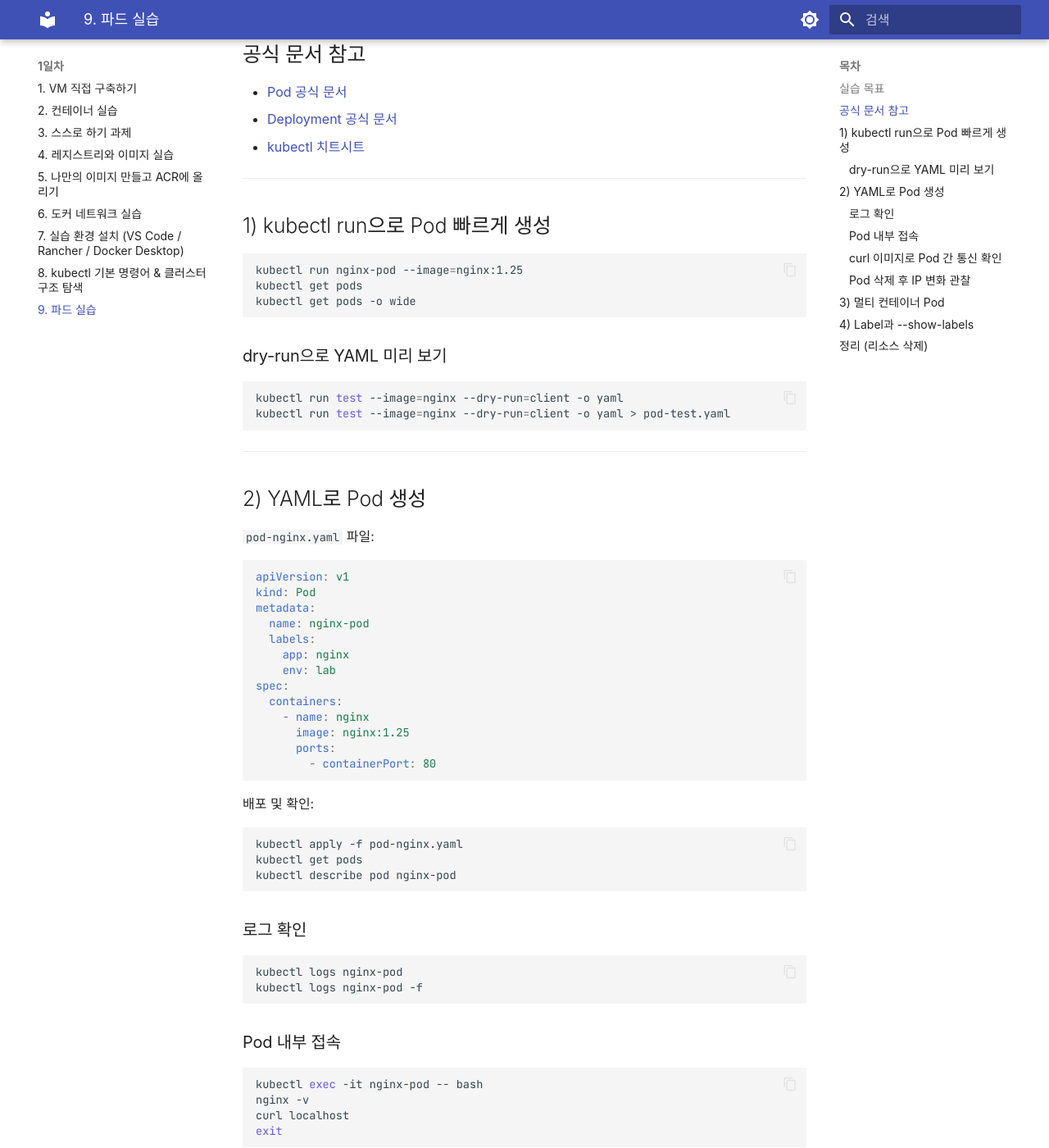
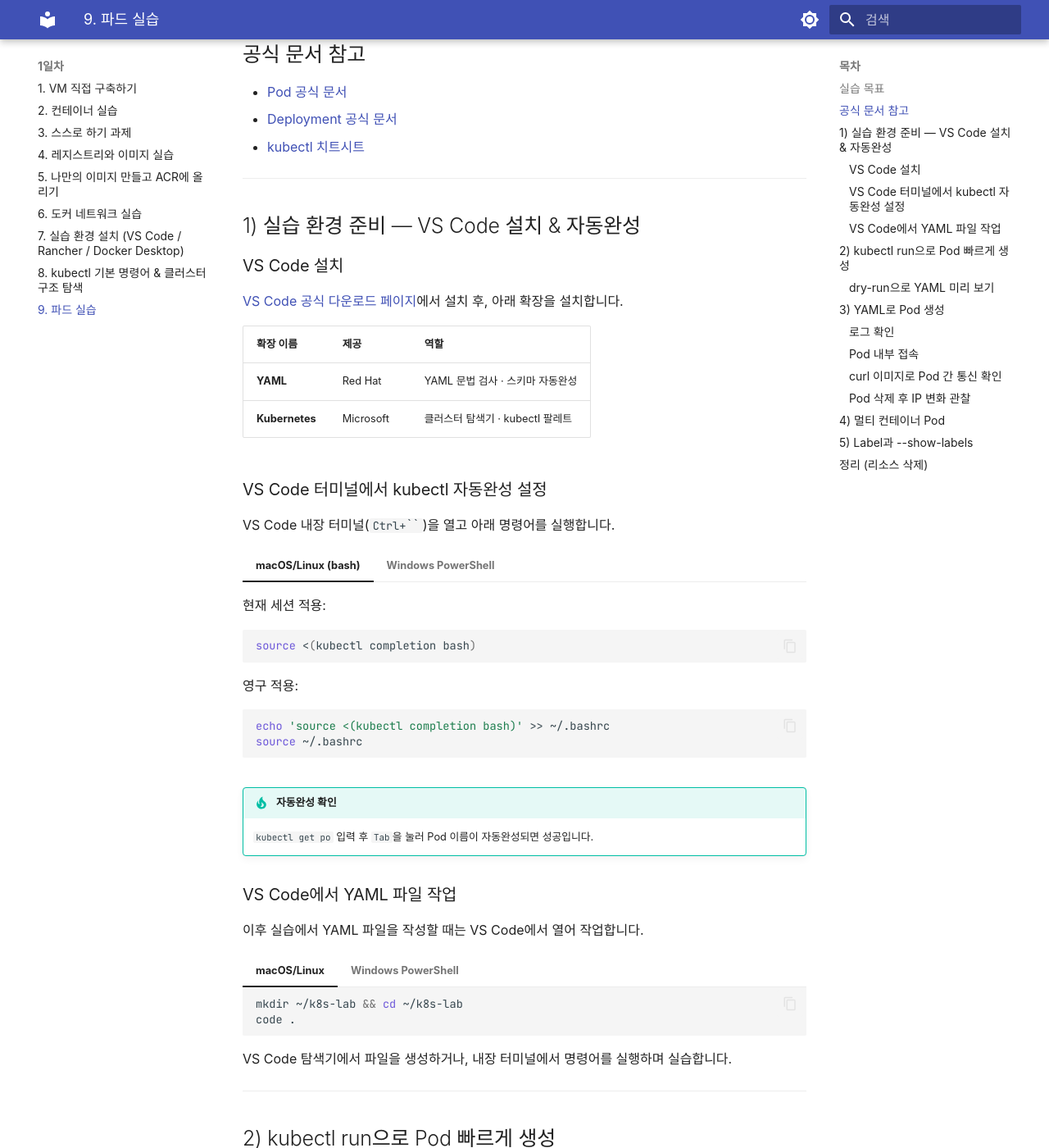
Before and after one commit to skilleat-labs/k8s-for-4days, an MkDocs documentation site: the page built from docs/day1/2-1-pod.md, in a window 1280 px wide and 1400 px high, scrolled down 430 px. Shown: the whole window at 82% size. Built offline with MkDocs 1.6.1 and Material for MkDocs 9.7.7, drawn with Linux system fonts in a browser that asks for light colours; some web fonts are replaced; some of the changed text lies outside the part shown.

Commit message:
Add VS Code install and kubectl autocomplete setup to pod lab

````diff
--- a/docs/day1/2-1-pod.md
+++ b/docs/day1/2-1-pod.md
@@ -16,7 +16,68 @@
 
 ---
 
-## 1) kubectl run으로 Pod 빠르게 생성
+## 1) 실습 환경 준비 — VS Code 설치 & 자동완성
+
+### VS Code 설치
+
+[VS Code 공식 다운로드 페이지](https://code.visualstudio.com/){target=_blank}에서 설치 후, 아래 확장을 설치합니다.
+
+| 확장 이름 | 제공 | 역할 |
+|-----------|------|------|
+| **YAML** | Red Hat | YAML 문법 검사 · 스키마 자동완성 |
+| **Kubernetes** | Microsoft | 클러스터 탐색기 · kubectl 팔레트 |
+
+### VS Code 터미널에서 kubectl 자동완성 설정
+
+VS Code 내장 터미널(`Ctrl+`` `)을 열고 아래 명령어를 실행합니다.
+
+=== "macOS/Linux (bash)"
+    현재 세션 적용:
+    ```bash
+    source <(kubectl completion bash)
+    ```
+
+    영구 적용:
+    ```bash
+    echo 'source <(kubectl completion bash)' >> ~/.bashrc
+    source ~/.bashrc
+    ```
+
+=== "Windows PowerShell"
+    현재 세션 적용:
+    ```powershell
+    kubectl completion powershell | Out-String | Invoke-Expression
+    ```
+
+    영구 적용 (VS Code 터미널 재시작 후에도 유지):
+    ```powershell
+    New-Item -ItemType File -Force -Path $PROFILE
+    kubectl completion powershell >> $PROFILE
+    ```
+
+!!! tip "자동완성 확인"
+    `kubectl get po` 입력 후 `Tab`을 눌러 Pod 이름이 자동완성되면 성공입니다.
+
+### VS Code에서 YAML 파일 작업
+
+이후 실습에서 YAML 파일을 작성할 때는 VS Code에서 열어 작업합니다.
+
+=== "macOS/Linux"
+    ```bash
+    mkdir ~/k8s-lab && cd ~/k8s-lab
+    code .
+    ```
+=== "Windows PowerShell"
+    ```powershell
+    mkdir ~/k8s-lab; cd ~/k8s-lab
+    code .
+    ```
+
+VS Code 탐색기에서 파일을 생성하거나, 내장 터미널에서 명령어를 실행하며 실습합니다.
+
+---
+
+## 2) kubectl run으로 Pod 빠르게 생성
 
 ```bash
 kubectl run nginx-pod --image=nginx:1.25
@@ -134,7 +195,7 @@ kubectl exec -it multi-pod -c nginx -- bash
 
 ---
 
-## 4) Label과 --show-labels
+## 5) Label과 --show-labels
 
 ```bash
 kubectl get pods --show-labels
````
Also changed, not shown: other parts of docs/day1/2-1-pod.md (+2 -2 lines).
